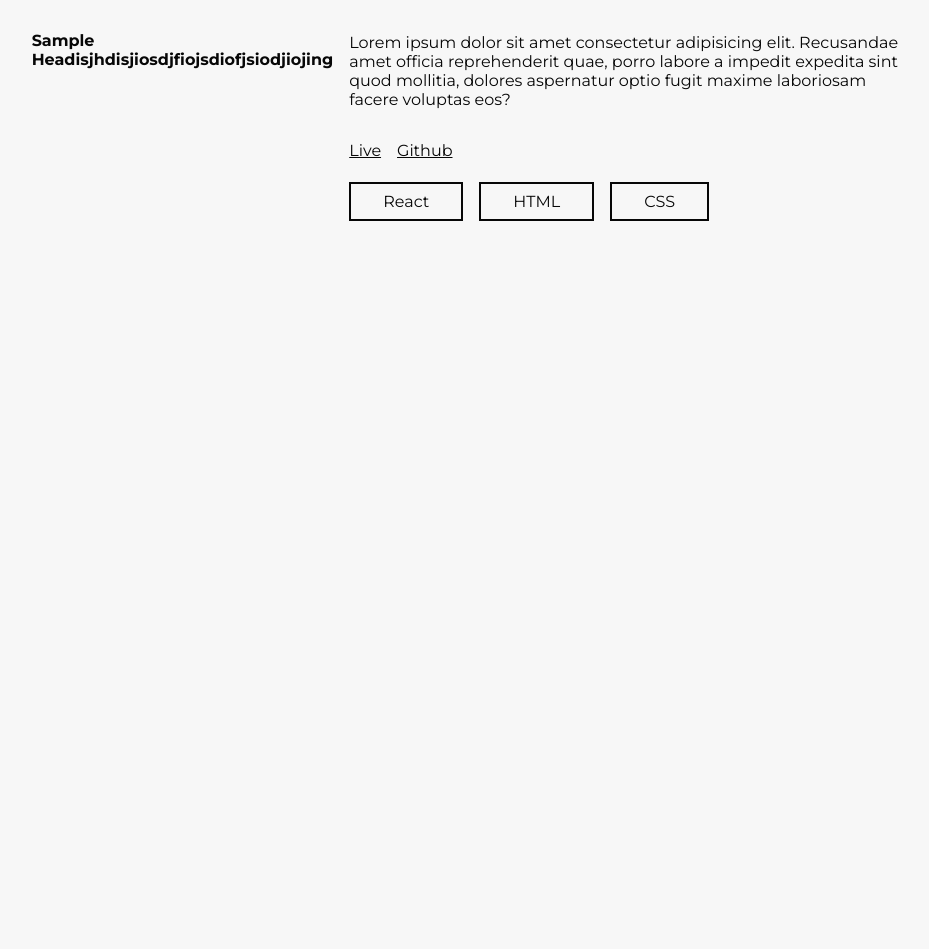
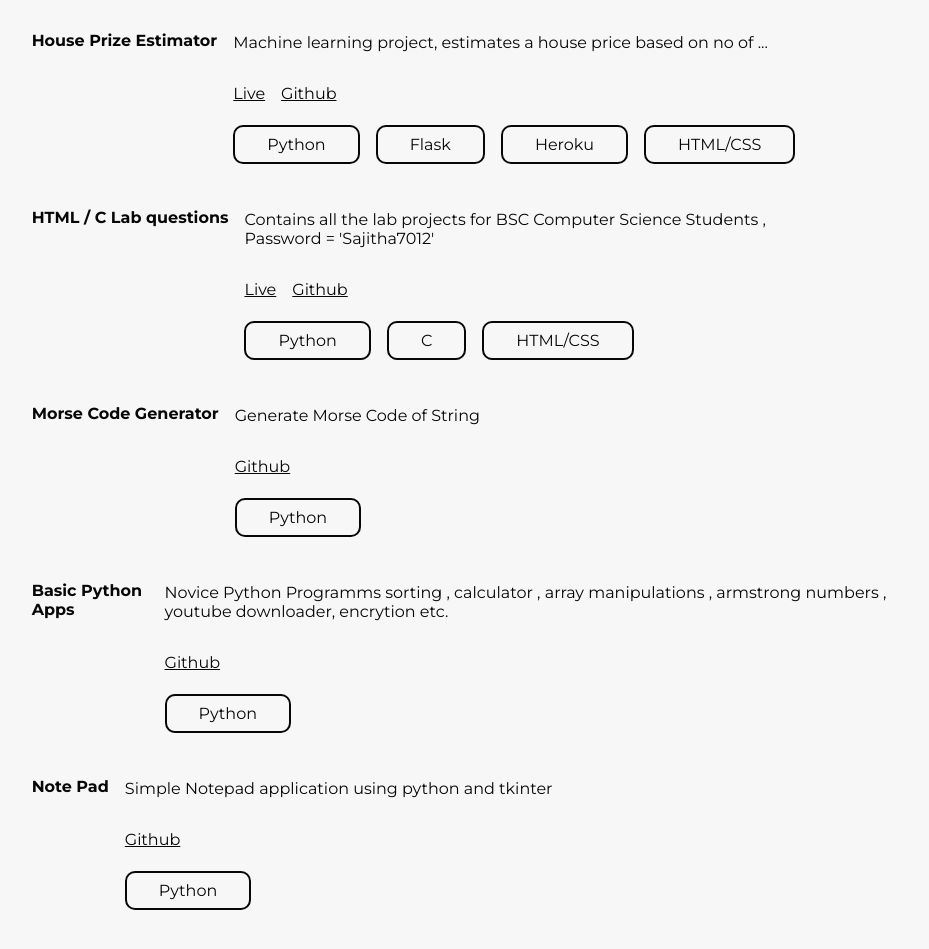
Before and after one commit to aswnss-m/vite-react, a React (Vite) app: page / in a window 1280 px wide. Shown: the part 1420-2369 px from the top of the page, without its empty margins (339-1268 px from the left). Before the commit the page ends 1683 px from the top, so only its background shows below. Built offline with nearby package versions, Linux system fonts and the light colour scheme.

Commit message:
projects added

```diff
--- a/src/assets/Projects.css
+++ b/src/assets/Projects.css
@@ -5,9 +5,9 @@
     padding-bottom: 1em;
     margin-bottom: 2em;
 }
-.projectSet h4{
+/* .projectSet h4{
     width: 100%;
-}
+} */
 .projectSet *{
     margin: 2px 1em 2px 0px ;
 
@@ -27,8 +27,14 @@
 .projectCode{
     border: 2px solid var(--black);
     padding: .5em 2em;
+    border-radius: 10px;
 }
 .projectCode:hover{
     background-color: var(--accent-color);
     color: var(--white);
 }
+.blur{
+    -webkit-filter: blur(2px);
+    -moz-filter: blur(2px);
+    filter: blur(2px);
+}
--- a/src/components/Projects.jsx
+++ b/src/components/Projects.jsx
@@ -4,20 +4,96 @@ import "../assets/Projects.css"
 function Projects() {
     return(
     <div className="projects">
+        {/* To Do : Change this design to use a table instead of divs */}
         <h3>Projects</h3>
-        <div className="projectSet">
-            <h4 className="projectName">Sample Headisjhdisjiosdjfiojsdiofjsiodjiojing</h4>
+
+       {/* Project Two */}
+       <div className="projectSet">
+            <h4 className="projectName">
+                House Prize Estimator
+            </h4>
             <span className="projectDetails">
-                <p>Lorem ipsum dolor sit amet consectetur adipisicing elit. Recusandae amet officia reprehenderit quae, porro labore a impedit expedita sint quod mollitia, dolores aspernatur optio fugit maxime laboriosam facere voluptas eos?</p>
-                <a href="#">Live</a>
-                <a href="#">Github</a>
+                <p>
+                Machine learning project, estimates a house price based on no of ...
+                </p>
+                <a href="https://laura-ml-project.herokuapp.com/">Live</a>
+                <a href="https://www.github.com/aswnss-m/Machine-Learning">Github</a>
                 <section className="projectCodeSection">
-                    <span className="projectCode">React</span>
-                    <span className="projectCode">HTML</span>
-                    <span className="projectCode">CSS</span>
+                    <span className="projectCode">Python</span>
+                    <span className="projectCode">Flask</span>
+                    <span className="projectCode">Heroku</span>
+                    <span className="projectCode">HTML/CSS</span>
                 </section>
             </span>
         </div>
+        {/* Project Two End */}
+       {/* Project Three */}
+       <div className="projectSet">
+            <h4 className="projectName">
+                HTML / C Lab questions
+            </h4>
+            <span className="projectDetails">
+                <p>
+                Contains all the lab projects for BSC Computer Science Students , <br /> Password = 'Sajitha7012'
+                </p>
+                <a href="https://aswnss-m.github.io/Sajitha/">Live</a>
+                <a href="https://github.com/aswnss-m/Sajitha">Github</a>
+                <section className="projectCodeSection">
+                    <span className="projectCode">Python</span>
+                    <span className="projectCode">C</span>
+                    <span className="projectCode">HTML/CSS</span>
+                </section>
+            </span>
+        </div>
+        {/* Project Three End */}
+       {/* Project Three */}
+       <div className="projectSet">
+            <h4 className="projectName">
+                Morse Code Generator
+            </h4>
+            <span className="projectDetails">
+                <p>
+                Generate Morse Code of String
+                </p>
+                <a href="https://github.com/aswnss-m/Morse-Code">Github</a>
+                <section className="projectCodeSection">
+                    <span className="projectCode">Python</span>
+                </section>
+            </span>
+        </div>
+        {/* Project Three End */}
+             {/* Project One */}
+       <div className="projectSet">
+            <h4 className="projectName">
+                Basic Python Apps
+            </h4>
+            <span className="projectDetails">
+                <p>
+                    Novice Python Programms sorting , calculator , array manipulations , armstrong numbers , youtube downloader, encrytion etc.
+                </p>
+                <a href="https://www.github.com/aswnss-m/python_projects">Github</a>
+                <section className="projectCodeSection">
+                    <span className="projectCode">Python</span>
+                </section>
+            </span>
+        </div>
+        {/* Project One End */}
+       {/* Project Three */}
+       <div className="projectSet">
+            <h4 className="projectName">
+                Note Pad
+            </h4>
+            <span className="projectDetails">
+                <p>
+                Simple Notepad application using python and tkinter
+                </p>
+                <a href="https://github.com/aswnss-m/notepad">Github</a>
+                <section className="projectCodeSection">
+                    <span className="projectCode">Python</span>
+                </section>
+            </span>
+        </div>
+        {/* Project Three End */}
     </div>
     )
 }
```
